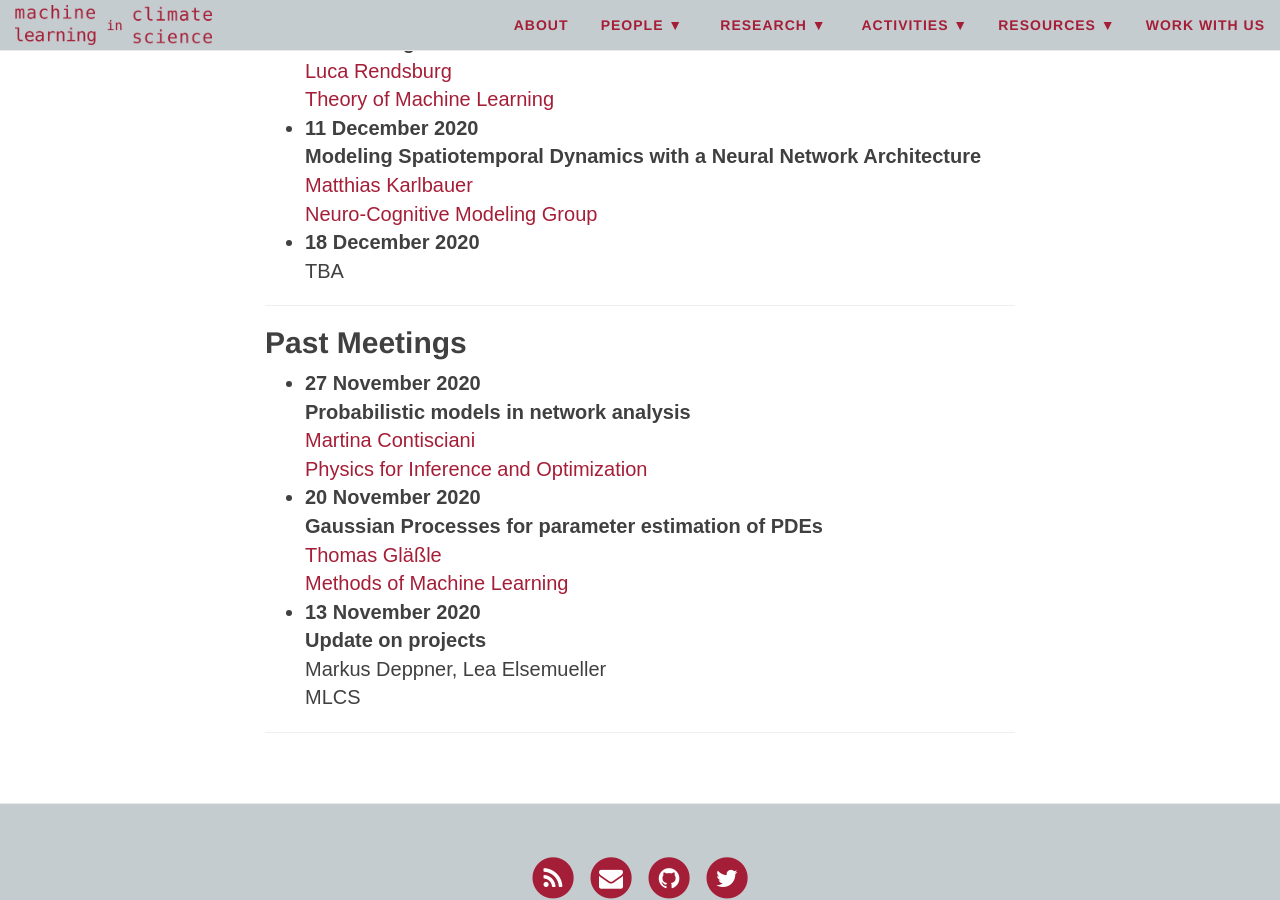
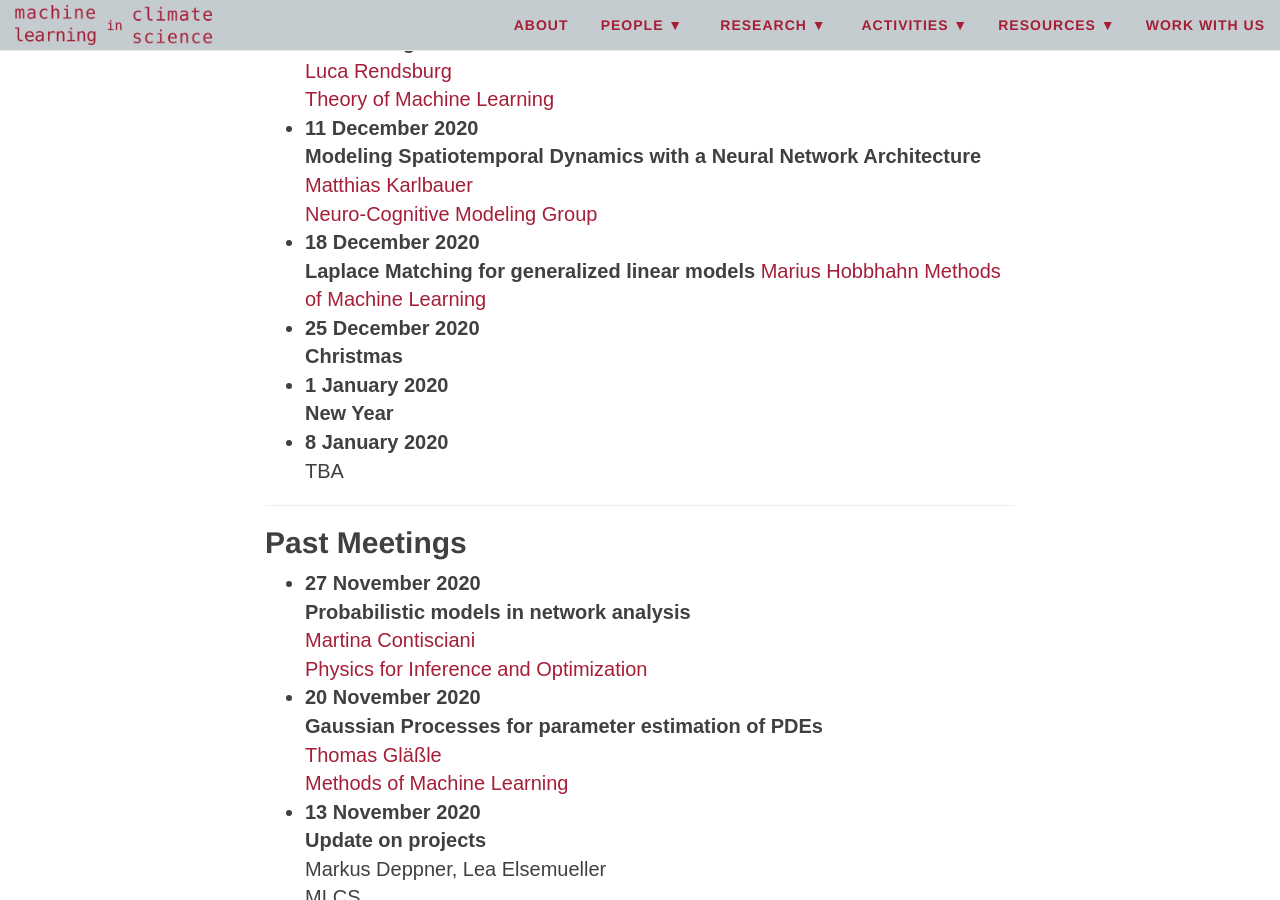
Before and after one commit to mlcs/mlcs.github.io, a Jekyll site: the page built from activities/group-meetings.md, in a window 1280 px wide and 900 px high, scrolled down 1057 px. Built offline with Jekyll 4.4.1, drawn with Linux system fonts in a browser that asks for light colours; nearby versions of some CDN libraries.

Commit message:
group meetings -> add details for Marius's talk

```diff
--- a/activities/group-meetings.md
+++ b/activities/group-meetings.md
@@ -32,6 +32,14 @@ meetings are entirely on Zoom.
 [Matthias Karlbauer](https://uni-tuebingen.de/en/153126)
 [Neuro-Cognitive Modeling Group](https://uni-tuebingen.de/en/25369)
 + **18 December 2020**
+**Laplace Matching for generalized linear models**
+[Marius Hobbhahn](http://www.mariushobbhahn.com/)
+[Methods of Machine Learning](http://mml.inf.uni-tuebingen.de)
++ **25 December 2020**
+**Christmas**
++ **1 January 2020**
+**New Year**
++ **8 January 2020**
 TBA
 
 ***
```
